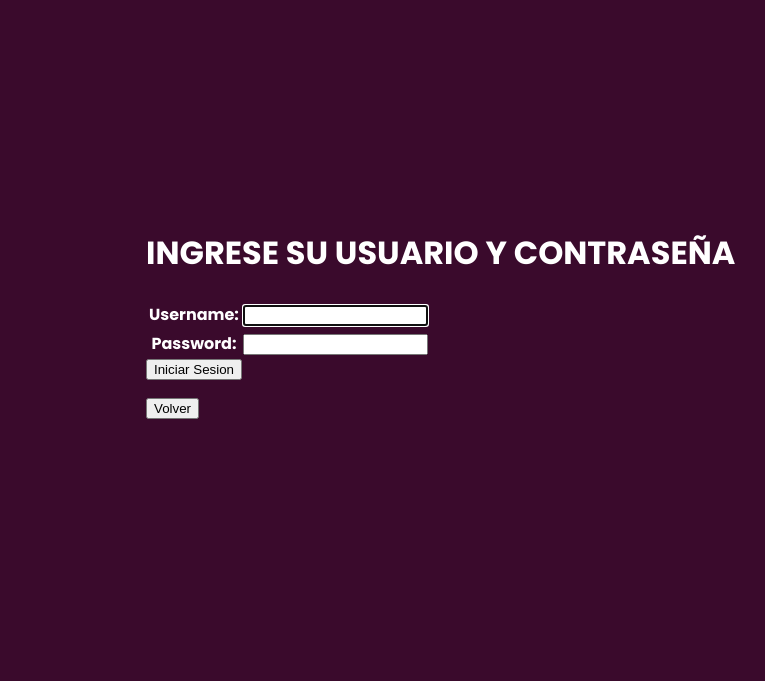
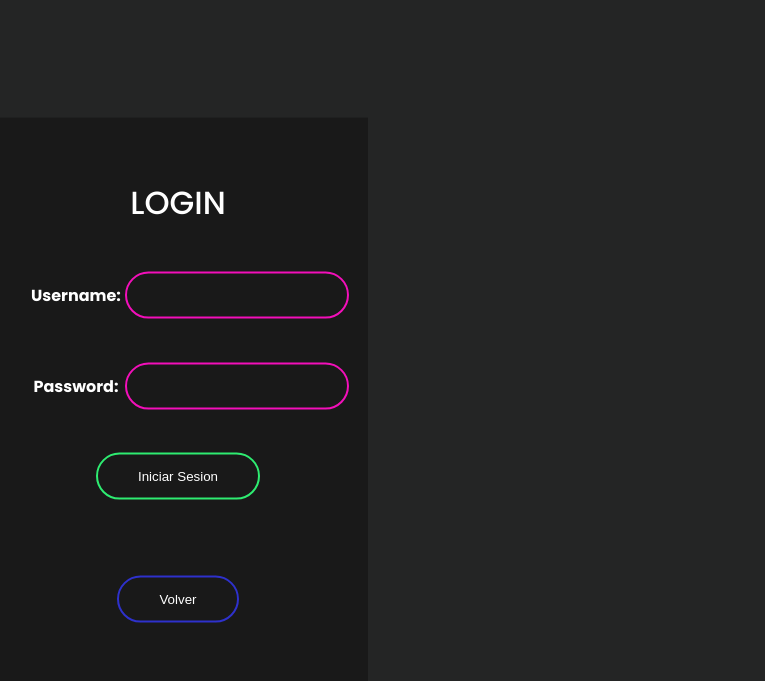
Before and after one commit to ignatius21/Entrega1-Florencia-Chavez-Isabel-Xavier-Ignacio-Moreno, a Django app: page /login in a window 1280 px wide. Shown: the top 681 px of the page, without its empty margins (462-1227 px from the left). Run offline with Django 4.2, Linux system fonts and the light colour scheme.

Commit message:
cambios visuales en formularios

```diff
--- a/AppEntrega/templates/login.html
+++ b/AppEntrega/templates/login.html
@@ -7,21 +7,88 @@
     <title>Inicio de sesion</title>
     <link href="https://fonts.googleapis.com/css?family=Open+Sans:300,300i,400,400i,700,700i|Poppins:300,400,500,700" rel="stylesheet">
     <style>
-        body {
-            background: rgb(58, 10, 44);
-            padding-top: 200px;
-            padding-left: 600px;
+        body{
+            background: #242525;
+            margin: 0;
+            padding: 0;}
+        form h1{
+                color: white;
+                text-transform: uppercase;
+                font-weight: 500;}
+
+        form{
+            width: 300px;
+            padding: 40px;
+            position: absolute;
+            top: 50%;
+            left: 50%;
+            transform: translate(-50%,-50%);
+            background: #191919;
+            text-align: center;
 
         }
+
+        form input[type = "text"],form input[type = "password"]{
+            border: 0;
+            background: none;
+            display: block;
+            margin: 20px auto;
+            text-align: center;
+            border: 2px solid #f30fba;
+            padding: 14px 10px;
+            width: 200px;
+            outline: none;
+            color: white;
+            border-radius: 24px;
+            transition: 0.25s;}
+
+        form input[type="submit"]{
+            border: 0;
+            background: none;
+            display: block;
+            margin: 20px auto;
+            text-align: center;
+            border: 2px solid #2eec71;
+            padding: 14px 40px;
+            outline: none;
+            color: white;
+            border-radius: 24px;
+            transition: 0.25s;
+            cursor: pointer;
+        }
+        form input[type ="submit"]:hover{
+            background: #2ecc71;
+        }
+        form input[type="button"]{
+            border: 0;
+            background: none;
+            display: block;
+            margin: 20px auto;
+            text-align: center;
+            border: 2px solid #2e31cc;
+            padding: 14px 40px;
+            outline: none;
+            color: white;
+            border-radius: 24px;
+            transition: 0.25s;
+            cursor: pointer;
+        }
+        form input[type ="button"]:hover{
+            background: #2e31cc;
+            border: 2px solid #2e31cc;
+        }
+
+
     </style>
 
 </head>
 
 <body>
-    <h1 style="color: white;text-transform: uppercase;font-family:poppins;">Ingrese su usuario y contraseña</h1>
+
 
     <form action="" method="POST">
         {%csrf_token%}
+        <h1 style="font-family: poppins;">Login</h1>
         <table style="color: rgb(255, 255, 255);font-family: poppins;">
             {{form.as_table}}
         </table>
```
Also changed, not shown: AppEntrega/templates/registro.html (+71 -4 lines), db.sqlite3.
